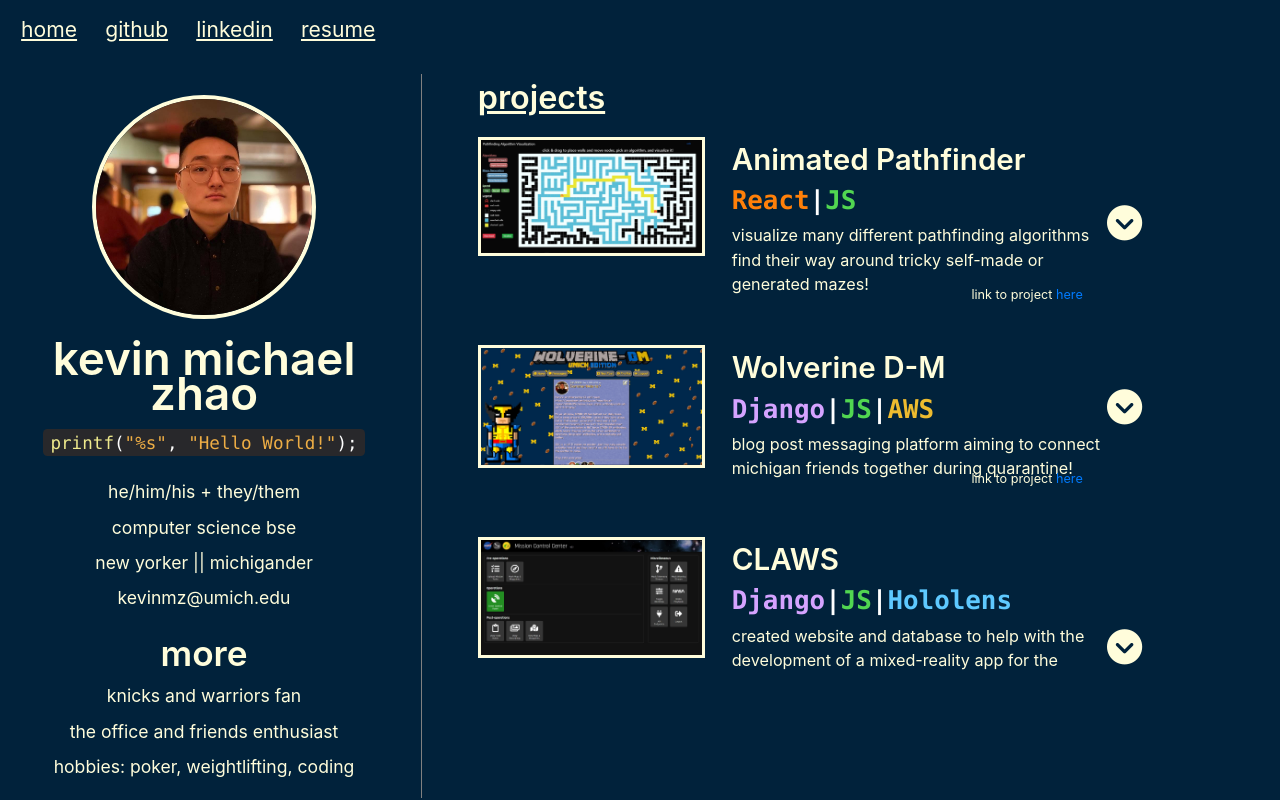
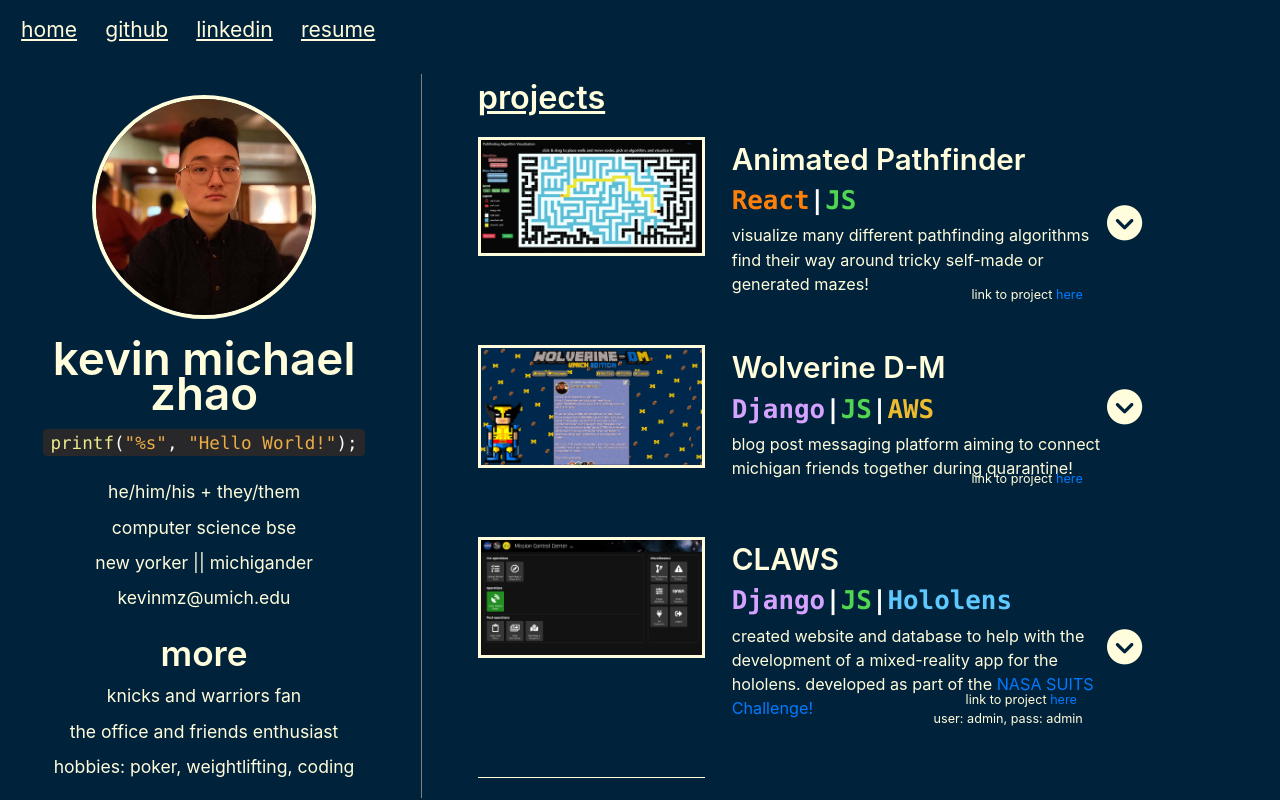
Before and after one commit to kevinzhao07/kevinzhao07.github.io, a plain HTML site: page index.html in a window 1280 px wide. Drawn offline with nearby package versions, Linux system fonts and the light colour scheme.

Commit message:
fixed sizing

```diff
--- a/static/css/main.css
+++ b/static/css/main.css
@@ -85,7 +85,7 @@ p.project-title {
 
 div.scroll {
 	overflow-y: scroll;
-	max-height: 85vh;
+	max-height: 100vh;
 	overflow-x: hidden;
 	/* padding-bottom: 65px; */
 }
```
